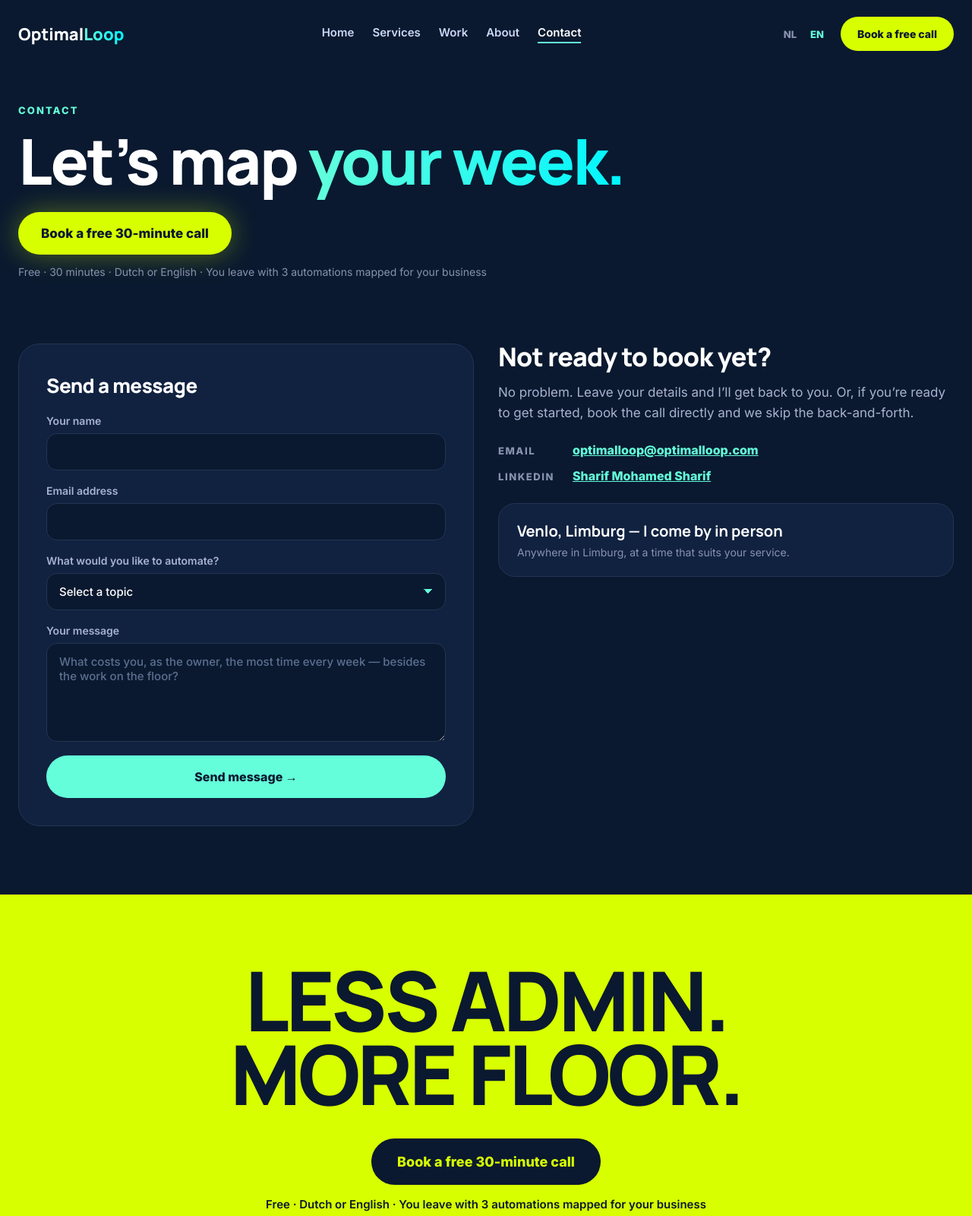
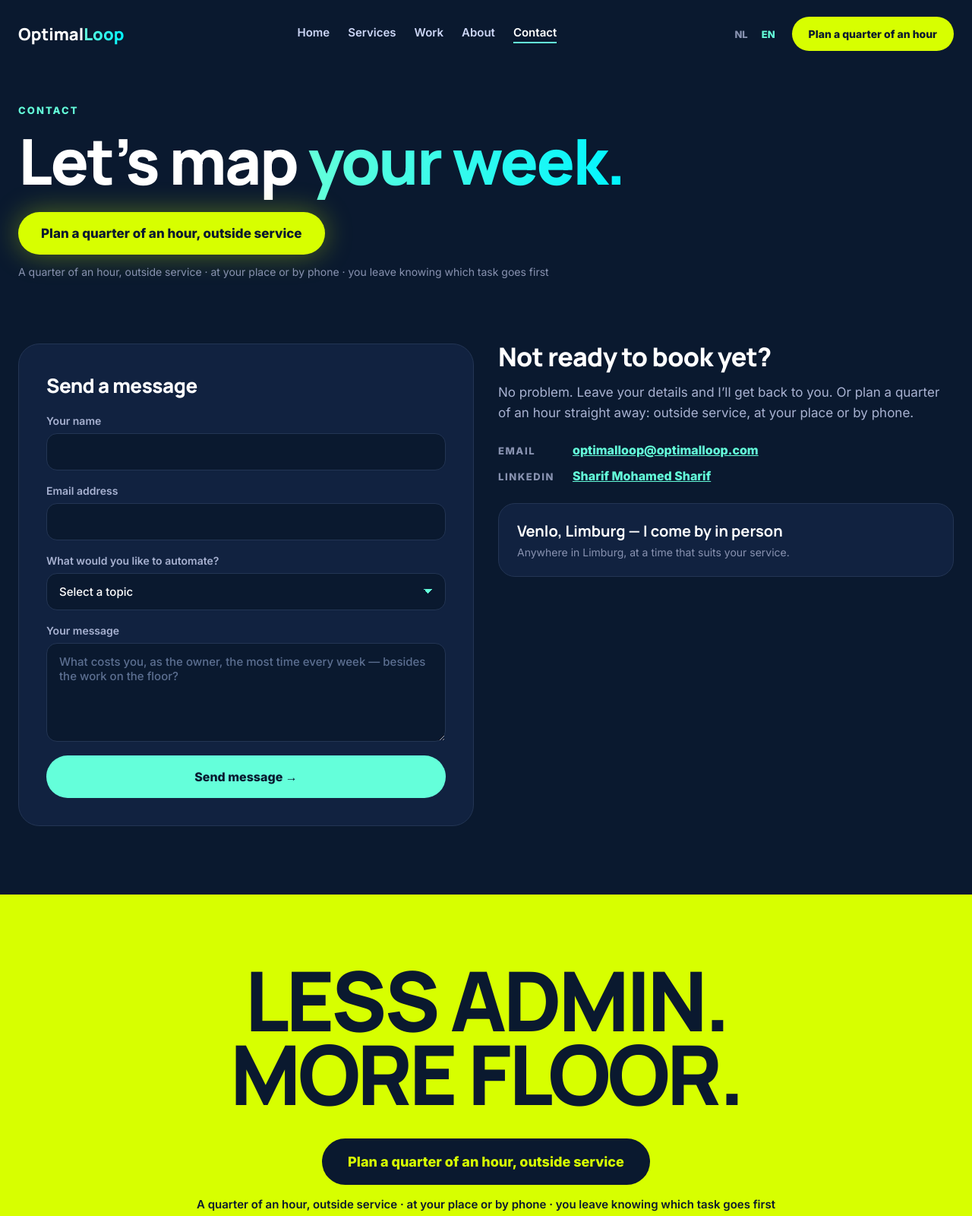
Before and after one commit to sharif-907/optimalloop-site, a plain HTML site: page contact.html in a window 1280 px wide. Shown: the top 1600 px of the page at 76% size. Drawn offline with Linux system fonts and the light colour scheme; no server answers.

Commit message:
One next step everywhere: a quarter of an hour, outside service (replaces the 30-min call)
Co-Authored-By: Claude Fable 5.1 <noreply@anthropic.com>

```diff
--- a/contact.html
+++ b/contact.html
@@ -4,7 +4,7 @@
 <meta charset="utf-8">
 <meta name="viewport" content="width=device-width, initial-scale=1">
 <title>Contact — OptimalLoop</title>
-<meta name="description" content="Book a free 30-minute call or send a message. OptimalLoop automates hiring, no-shows, rosters, invoices and reviews for horeca in Limburg — Sharif comes by in person.">
+<meta name="description" content="Plan a quarter of an hour outside service, or send a message. OptimalLoop takes one weekly task off the hands of restaurant and café owners in Limburg. Sharif comes by in person.">
 <script src="i18n.js"></script>
 <link rel="icon" href="assets/favicon.png">
 <link rel="preconnect" href="https://fonts.googleapis.com">
@@ -45,7 +45,7 @@
   </nav>
   <div class="top-right">
     <div class="lang" aria-label="Language"><button type="button" data-lang-btn="nl" aria-pressed="false">NL</button><button type="button" data-lang-btn="en" aria-pressed="true">EN</button></div>
-    <a class="btn-book sm" href="https://cal.com/sharif-6p34nh/30min" target="_blank" rel="noopener">Book a free call</a>
+    <a class="btn-book sm" href="https://cal.com/sharif-6p34nh/30min" target="_blank" rel="noopener">Plan a quarter of an hour</a>
   </div>
 </header>
 
@@ -55,8 +55,8 @@
     <span class="eyebrow">Contact</span>
     <h1>Let’s map <span class="grad">your week.</span></h1>
     <div class="book">
-      <a class="btn-book" href="https://cal.com/sharif-6p34nh/30min" target="_blank" rel="noopener">Book a free 30-minute call</a>
-      <p class="micro" style="margin:0">Free · 30 minutes · Dutch or English · You leave with 3 automations mapped for your business</p>
+      <a class="btn-book" href="https://cal.com/sharif-6p34nh/30min" target="_blank" rel="noopener">Plan a quarter of an hour, outside service</a>
+      <p class="micro" style="margin:0">A quarter of an hour, outside service · at your place or by phone · you leave knowing which task goes first</p>
     </div>
   </section>
 
@@ -101,7 +101,7 @@
     <!-- NOT READY YET -->
     <aside class="aside">
       <h2>Not ready to book yet?</h2>
-      <p>No problem. Leave your details and I’ll get back to you. Or, if you’re ready to get started, book the call directly and we skip the back-and-forth.</p>
+      <p>No problem. Leave your details and I’ll get back to you. Or plan a quarter of an hour straight away: outside service, at your place or by phone.</p>
       <ul>
         <li><span>Email</span><a href="mailto:optimalloop@optimalloop.com">optimalloop@optimalloop.com</a></li>
         <li><span>LinkedIn</span><a href="https://www.linkedin.com/in/sharif-mohamed-sharif-bb3091176/" target="_blank" rel="noopener">Sharif Mohamed Sharif</a></li>
@@ -115,8 +115,8 @@
 
   <a class="final" href="https://cal.com/sharif-6p34nh/30min" target="_blank" rel="noopener">
     <span class="big"><span style="display:block">LESS ADMIN.</span><span style="display:block">MORE FLOOR.</span></span>
-    <span class="btn">Book a free 30-minute call</span>
-    <span class="micro">Free · Dutch or English · You leave with 3 automations mapped for your business</span>
+    <span class="btn">Plan a quarter of an hour, outside service</span>
+    <span class="micro">A quarter of an hour, outside service · at your place or by phone · you leave knowing which task goes first</span>
   </a>
 </main>
 
--- a/i18n.js
+++ b/i18n.js
@@ -461,8 +461,8 @@
         'How we': 'Zo werken',
         'work.': 'we.',
         'Three steps. No jargon, no long project plans.': 'Drie stappen. Geen jargon, geen lange projectplannen.',
-        'We map where the hours go': 'We brengen in kaart waar de uren heen gaan',
-        'I come by, we walk through a normal week, and we map where the hours go. You leave with 3 automations that make sense for your business, and what each one would save.': 'Ik kom langs, we lopen een normale week door en brengen in kaart waar de uren heen gaan. Je houdt 3 automatiseringen over die passen bij jouw zaak, en wat elk ervan zou besparen.',
+        'We map where the hours go': 'We zoeken uit waar de uren heen gaan',
+        'I come by, we walk through a normal week, and we map where the hours go. You leave with 3 automations that make sense for your business, and what each one would save.': 'Ik kom langs, we lopen een normale week door en zoeken uit waar de uren heen gaan. Je houdt 3 automatiseringen over die passen bij jouw zaak, en wat elk ervan zou besparen.',
         'I build it into your tools': 'Ik bouw het in jouw tools',
         'I build the system in the tools you already use, test it with your real data, and switch it on without disrupting a single service. You get a walkthrough, not a manual.': 'Ik bouw het systeem in de tools die je al gebruikt, test het met je echte data en zet het aan zonder één dienst te verstoren. Je krijgt een rondleiding, geen handleiding.',
         'It keeps running, and grows with you': 'Het blijft draaien, en groeit met je mee',
@@ -518,7 +518,7 @@
         'Book a free 30-minute call or send a message. OptimalLoop automates hiring, no-shows, rosters, invoices and reviews for horeca in Limburg — Sharif comes by in person.': 'Plan een gratis gesprek van 30 minuten of stuur een bericht. OptimalLoop automatiseert werving, no-shows, roosters, facturen en reviews voor horeca in Limburg — Sharif komt gewoon langs.',
         'Where do the hours go in your week?': 'Waar gaan de uren in jouw week heen?',
         'Let’s map': 'Laten we',
-        'your week.': 'jouw week in kaart brengen.',
+        'your week.': 'jouw week doorlopen.',
         'Send a message': 'Stuur een bericht',
         'Message sent!': 'Bericht verzonden!',
         'Thanks — I’ll get back to you soon.': 'Bedankt — ik kom snel bij je terug.',
@@ -653,7 +653,15 @@
         'Free · Dutch or English · You leave knowing which task goes first': 'Gratis · Nederlands of Engels · Je weet daarna welke klus als eerste gaat',
         'Start with one task.': 'Begin met één klus.',
         'The main offer: you pick the task that costs you the most time each week — shift swaps, group requests or the phone during service — and I take it off your hands. First month free, then €149 a month, only if it saves you two hours a week.': 'Het hoofdaanbod: jij kiest de klus die je elke week de meeste tijd kost — diensten ruilen, groepsaanvragen of de telefoon tijdens de service — en ik neem hem uit handen. Eerste maand gratis, daarna €149 per maand, alleen als het je twee uur per week scheelt.',
-        'See how it works →': 'Bekijk hoe het werkt →'
+        'See how it works →': 'Bekijk hoe het werkt →',
+
+        // One next step: a quarter of an hour outside service (2026-11-13)
+        'Plan a quarter of an hour': 'Plan een kwartier',
+        'Plan a quarter of an hour, outside service': 'Plan een kwartier, buiten de service',
+        'A quarter of an hour, outside service · at your place or by phone · you leave knowing which task goes first': 'Een kwartier, buiten de service · bij jou in de zaak of aan de telefoon · daarna weet je welke klus als eerste gaat',
+        'Plan a quarter of an hour →': 'Plan een kwartier →',
+        'Plan a quarter of an hour outside service, or send a message. OptimalLoop takes one weekly task off the hands of restaurant and café owners in Limburg. Sharif comes by in person.': 'Plan een kwartier buiten de service, of stuur een bericht. OptimalLoop neemt eigenaren van restaurants en cafés in Limburg elke week één klus uit handen. Sharif komt gewoon langs.',
+        'No problem. Leave your details and I’ll get back to you. Or plan a quarter of an hour straight away: outside service, at your place or by phone.': 'Geen probleem. Laat je gegevens achter en ik kom bij je terug. Of plan meteen een kwartier: buiten de service, bij jou in de zaak of aan de telefoon.'
     };
 
     var current = 'en';
```
Also changed, not shown: about.html (+3 -3 lines), index.html (+6 -6 lines), privacy.html (+1 -1 lines), services.html (+4 -4 lines), terms.html (+1 -1 lines), work.html (+3 -3 lines), work/email-categorizer.html (+3 -3 lines), work/hiring-system.html (+3 -3 lines).
